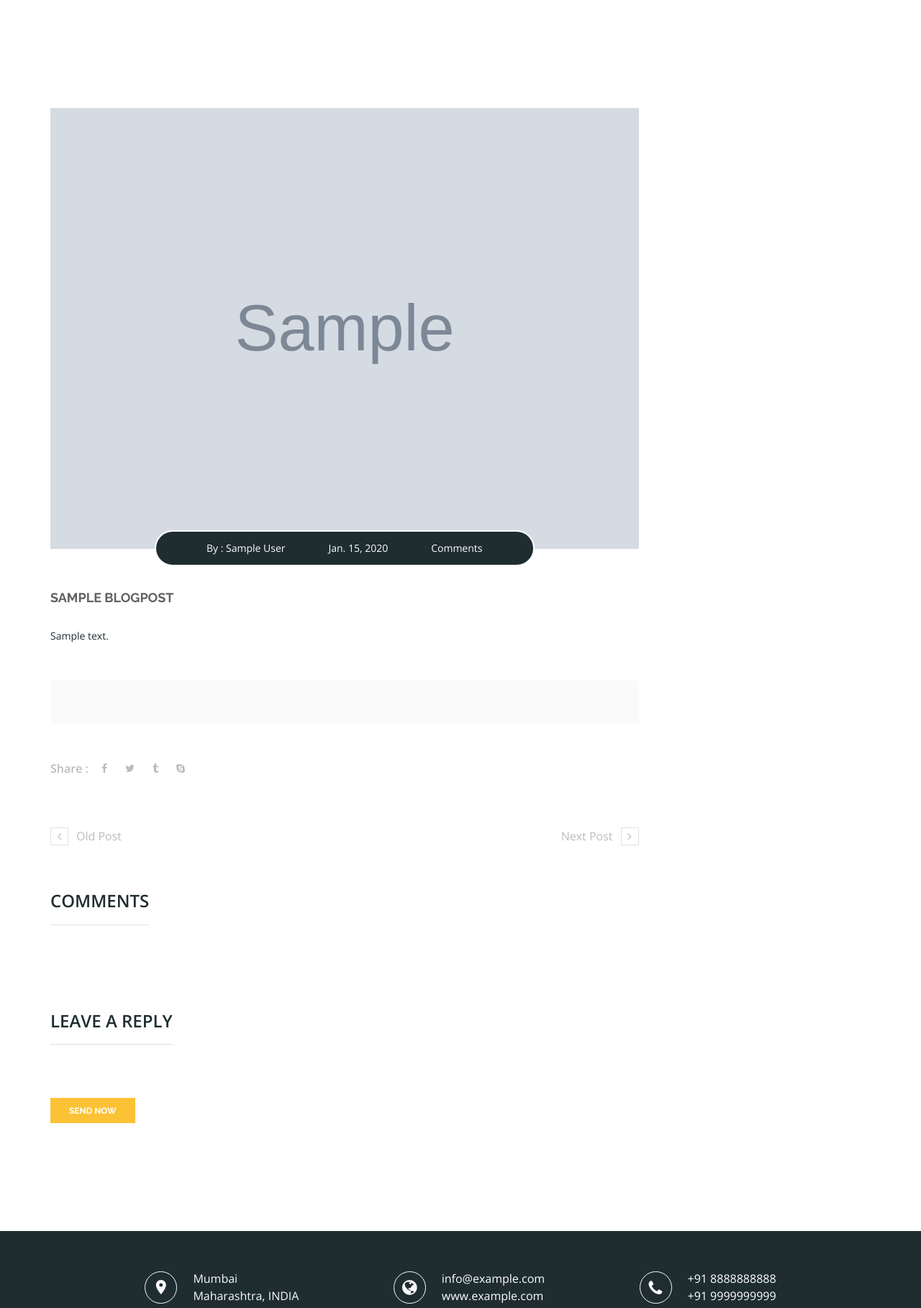
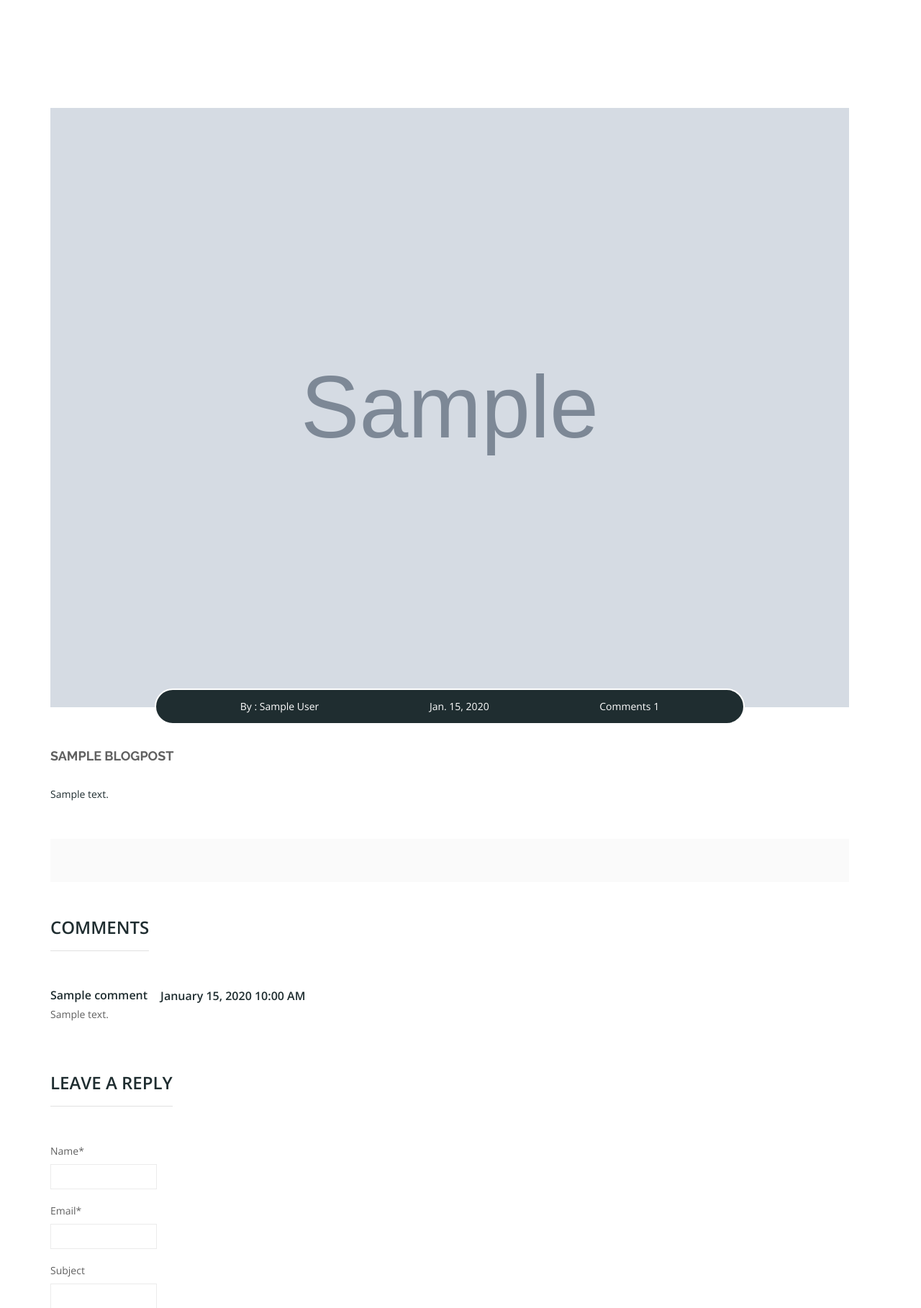
Before and after one commit to sudhakarjha0042/bhumistha-internship-ps-construction-Latest_Design-Page, a Django app: page /blog-details/1/ in a window 1280 px wide. Shown: the part 175-1993 px from the top of the page at 72% size. Run offline with Django 3.2, Linux system fonts and the light colour scheme; tables that the repository leaves empty hold one stand-in row (values such as "Sample post"); grey boxes marked "Sample" are stand-in pictures.

Commit message:
Added Comment Section In Blog Details

```diff
--- a/construction/forms.py
+++ b/construction/forms.py
@@ -1,6 +1,6 @@
 # contact/forms.py
 from django import forms
-from .models import ContactMessage
+from .models import ContactMessage, Comment
 
 class ContactForm(forms.ModelForm):
     class Meta:
@@ -12,3 +12,8 @@
         ('Industrial', 'Industrial'),
         ('Commercial', 'Commercial'),
     ])
+
+class CommentForm(forms.ModelForm):
+    class Meta:
+        model = Comment
+        fields = ['name', 'email', 'subject', 'message']
--- a/construction/models.py
+++ b/construction/models.py
@@ -122,5 +122,21 @@
     date_published = models.DateField()
     content = models.TextField()
 
+    def formatted_content(self):
+        # Replace '&' with <strong> for bold and '$' with <br> for new lines
+        formatted_text = self.content.replace('&', '<strong>').replace('$', '<br>').replace('!', '</strong>')
+        return formatted_text
+
     def __str__(self):
         return self.title
+
+class Comment(models.Model):
+    post = models.ForeignKey(BlogPost, on_delete=models.CASCADE, related_name='comments')
+    name = models.CharField(max_length=255)
+    email = models.EmailField()
+    subject = models.CharField(max_length=255)
+    message = models.TextField()
+    timestamp = models.DateTimeField(auto_now_add=True)
+
+    def __str__(self):
+        return f"Comment by {self.name} on {self.post.title}"
--- a/construction/templates/construction/blog-details.html
+++ b/construction/templates/construction/blog-details.html
@@ -1,12 +1,13 @@
 {% extends "construction/nav_footer.html" %}
 {% load static %}
+
 {% block body %}
     <!-- End Bradcaump area -->
     <!-- Start Blog Area -->
     <section class="htc__blog__details__page blog--details ptb--150 bg__white">
         <div class="container">
             <div class="row">
-            <div class="col-md-9 col-lg-9 col-sm-12 col-xs-12">
+                <div class="col-md-13 col-lg-13 col-sm-12 col-xs-12">
                     <div class="htc__bl__dtl__inner">
                         <div class="blog__inner">
                             <div class="blog__thumb">
@@ -24,32 +25,30 @@
                             <div class="htc__blog__details">
                                 <h2>{{ post.title }}</h2>
                                 <div class="bl__dtl">
-                                {{ post.content | safe }}
+                                    {{ post.formatted_content | safe }}
                                 </div>
                                 <blockquote>{{ post.quote }}</blockquote>
                                 <div class="bl__dtl">
                                     {{ post.additional_content | safe }}
                                 </div>
-                            <div class="bl__post__share">
-                                <span>Share : </span>
-                                <ul class="bl__post__link">
-                                    <li><a href="#"><i class="fa fa-facebook"></i></a></li>
-                                    <li><a href="#"><i class="fa fa-twitter"></i></a></li>
-                                    <li><a href="#"><i class="fa fa-tumblr"></i></a></li>
-                                    <li><a href="#"><i class="fa fa-skype"></i></a></li>
-                                </ul>
                             </div>
-                        </div>
-                        <ul class="pre__next__btn">
-                            <li><a href="#"><i class="fa fa-angle-left"></i>Old Post</a></li>
-                            <li><a href="#">Next Post<i class="fa fa-angle-right"></i></a></li>
-                        </ul>
                         </div>
                         <!-- Start Blog Comment -->
                         <div class="htc__comment__area">
                             <h2 class="title__line--3">COMMENTS</h2>
                             <div class="htc__comment__inner">
-                            <!-- Insert logic to display comments dynamically -->
+                                {% for comment in post.comments.all %}
+                                    <!-- Display comments here -->
+                                    <div class="single__comment">
+                                        <div class="bl__comment__details">
+                                            <div class="bl__comment__meta">
+                                                <h2><a href="#">{{ comment.name }}</a></h2>
+                                                <span>{{ comment.timestamp|date:"F d, Y H:i A" }}</span>
+                                            </div>
+                                            <p>{{ comment.message }}</p>
+                                        </div>
+                                    </div>
+                                {% endfor %}
                             </div>
                         </div>
                         <!-- End Blog Comment -->
@@ -57,17 +56,34 @@
                         <div class="bl__comment__form">
                             <h2 class="title__line--3">LEAVE A REPLY</h2>
                             <div class="bl__form__inner">
-                            <!-- Insert logic for comment form -->
+                                <form method="post" action="{% url 'construction:blog_details' pk=post.id %}">
+                                    {% csrf_token %}
+                                    <div class="single__form">
+                                        <div class="bl__input__box">
+                                            <span>Name*</span>
+                                            <input type="text" name="name" required>
+                                        </div>
+                                        <div class="bl__input__box">
+                                            <span>Email*</span>
+                                            <input type="email" name="email" required>
+                                        </div>
+                                        <div class="bl__input__box">
+                                            <span>Subject</span>
+                                            <input type="text" name="subject">
+                                        </div>
+                                    </div>
+                                    <div class="single__form message">
+                                        <span>Message*</span>
+                                        <textarea name="message" required></textarea>
                                     </div>
                                     <div class="bl__comnt__btn">
-                            <a class="htc__btn" href="#">SEND NOW</a>
+                                        <button type="submit" class="htc__btn">SEND NOW</button>
+                                    </div>
+                                </form>
                             </div>
                         </div>
                         <!-- End Blog Comment Form -->
                     </div>
-            </div>
-            <div class="col-md-3 col-lg-3 col-sm-12 col-xs-12 smt-40 xmt-40">
-                <!-- Sidebar content -->
                 </div>
             </div>
         </div>
--- a/construction/views.py
+++ b/construction/views.py
@@ -1,6 +1,8 @@
 from django.shortcuts import render, get_object_or_404, redirect
 from .models import Project, ProjectImage, Amenity, Specification, LocationAdvantage, BlogPost
 from .forms import ContactForm
+from .forms import CommentForm,CommentForm
+
 from django.http import HttpResponse
 from .models import LoanDocumentSubmission
 
@@ -44,7 +46,19 @@
 
 def blog_details(request, pk):
     post = get_object_or_404(BlogPost, pk=pk)
-    return render(request, 'construction/blog-details.html', {'post': post})
+
+    if request.method == 'POST':
+        form = CommentForm(request.POST)
+        if form.is_valid():
+            comment = form.save(commit=False)
+            comment.post = post
+            comment.save()
+            return render(request, 'construction/blog-details.html', {'post': post, 'form': form})
+    else:
+        form = CommentForm()
+
+    return render(request, 'construction/blog-details.html', {'post': post, 'form': form})
+
 
 def blog(request):
     blog_posts = BlogPost.objects.all()
```
Also changed, not shown: construction/migrations/0014_comment.py (added). Lines whose indentation alone changed are shown as unchanged.
